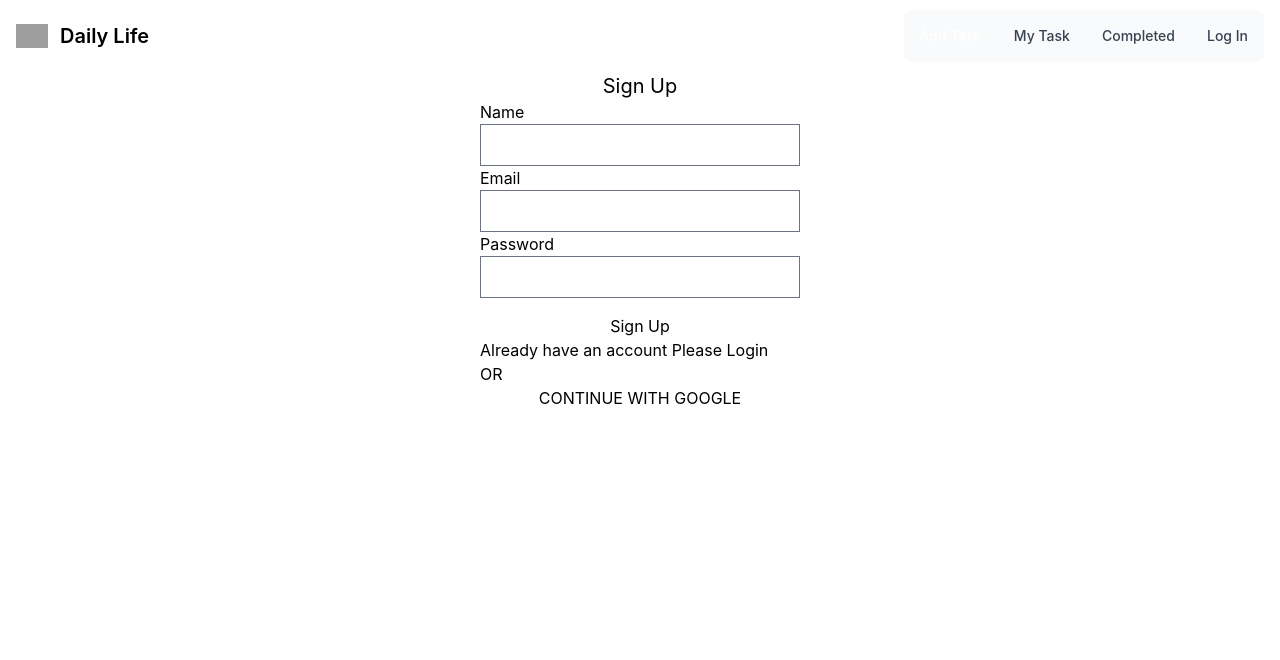
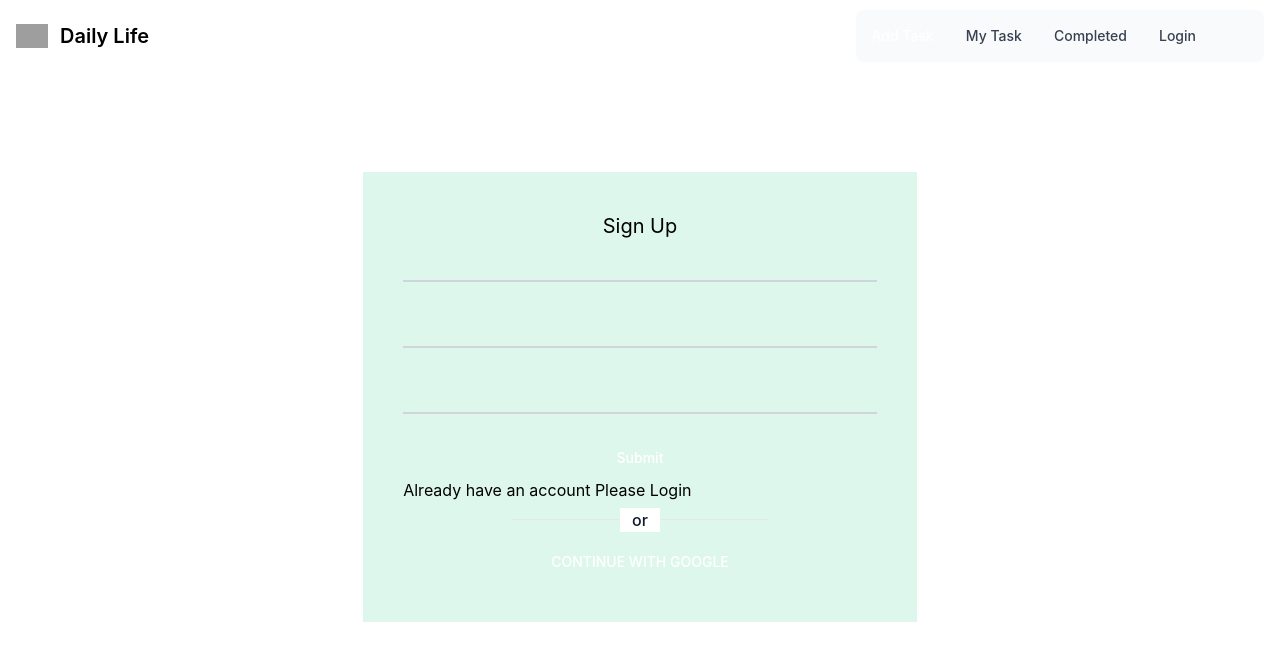
Before and after one commit to mdiibrahim/Daily-Life, a React (Create React App) app: page /signup in a window 1280 px wide. Shown: the top 660 px of the page. Built offline with nearby package versions, Linux system fonts and the light colour scheme; no server answers; grey boxes are pictures that could not be loaded.

Commit message:
login & signup done

```diff
--- a/public/index.html
+++ b/public/index.html
@@ -24,7 +24,8 @@
       work correctly both with client-side routing and a non-root public URL.
       Learn how to configure a non-root public URL by running `npm run build`.
     -->
-    <title>React App</title>
+    <title>Daily Life</title>
+
   </head>
   <body>
     <noscript>You need to enable JavaScript to run this app.</noscript>
--- a/src/Pages/AddTask/AddTask.js
+++ b/src/Pages/AddTask/AddTask.js
@@ -1,6 +1,8 @@
 import React from 'react';
+import useTitle from '../../hooks/useTitle';
 
 const AddTask = () => {
+    useTitle('Add Your Task __ Daily Life');
     return (
         <div>
 
--- a/src/Pages/CompletedTask/CompletedTask.js
+++ b/src/Pages/CompletedTask/CompletedTask.js
@@ -1,6 +1,8 @@
 import React from 'react';
+import useTitle from '../../hooks/useTitle';
 
 const CompletedTask = () => {
+    useTitle('Your Completed Task __ Daily Life');
     return (
         <div>
 
--- /dev/null
+++ b/src/Pages/Login/Login.css
@@ -0,0 +1,4 @@
+.login{
+    padding: 40px;
+    margin-top: 100px;
+}
--- a/src/Pages/Login/Login.js
+++ b/src/Pages/Login/Login.js
@@ -2,11 +2,13 @@ import React, { useContext, useState } from 'react';
 import { useForm } from 'react-hook-form';
 import { toast } from 'react-hot-toast';
 import { Link, useLocation, useNavigate } from 'react-router-dom';
-
+import useTitle from '../../hooks/useTitle';
+import './Login.css'
 import useToken from '../../hooks/useToken';
 import { AuthContext } from '../contexts/AuthProvider';
 
 const Login = () => {
+    useTitle('Login __ Daily Life');
     const { register, formState: { errors }, handleSubmit } = useForm();
     const { signIn, registerWithGoogle, setCreatedUserEmail, createdUserEmail } = useContext(AuthContext);
     const [loginError, setLoginError] = useState('');
@@ -68,37 +70,38 @@ const Login = () => {
 
     return (
         <div className='h-[800px] flex justify-center items-center'>
-            <div className='w-96 p-7'>
+            <div className='w-96 login rounded-lg  bg-green-100'>
                 <h2 className='text-xl text-center'>Login</h2>
                 <form onSubmit={handleSubmit(handleLogin)}>
-                    <div className="form-control w-full max-w-xs">
-                        <label className="label"> <span className="label-text">Email</span></label>
-                        <input type="text"
+                    <div className="relative z-0 mb-6 w-full  ">
+                        <input type="email" name="floating_email" id="floating_email"
                             {...register("email", {
                                 required: "Email Address is required"
-                            })}
-                            className="input input-bordered w-full max-w-xs" />
+                            })} className="block py-2.5 px-0 w-full text-sm text-gray-900 bg-transparent border-0 border-b-2 border-gray-300 appearance-none dark:text-white dark:border-gray-600 dark:focus:border-blue-500 focus:outline-none focus:ring-0 focus:border-blue-600 peer" required />
+
+                        <label for="floating_email" className="peer-focus:font-medium absolute text-sm text-gray-500 dark:text-gray-400 duration-300 transform -translate-y-6 scale-75 top-3 -z-10 origin-[0] peer-focus:left-0 peer-focus:text-blue-600 peer-focus:dark:text-blue-500 peer-placeholder-shown:scale-100 peer-placeholder-shown:translate-y-0 peer-focus:scale-75 peer-focus:-translate-y-6">Email address</label>
                         {errors.email && <p className='text-red-600'>{errors.email?.message}</p>}
                     </div>
-                    <div className="form-control w-full max-w-xs">
-                        <label className="label"> <span className="label-text">Password</span></label>
-                        <input type="password"
-                            {...register("password", {
-                                required: "Password is required",
-                                minLength: { value: 6, message: 'Password must be 6 characters or longer' }
-                            })}
-                            className="input input-bordered w-full max-w-xs" />
-                        <label className="label"> <span className="label-text">Forget Password?</span></label>
+                    <div className="relative z-0 mb-6 w-full">
+                        <input type="password" name="floating_password" id="floating_password" className="block py-2.5 px-0 w-full text-sm text-gray-900 bg-transparent border-0 border-b-2 border-gray-300 appearance-none dark:text-white dark:border-gray-600 dark:focus:border-blue-500 focus:outline-none focus:ring-0 focus:border-blue-600 peer" {...register("password", {
+                            required: "Password is required",
+                            minLength: { value: 6, message: 'Password must be 6 characters or longer' }
+                        })} required />
+                        <label for="floating_password" className="peer-focus:font-medium absolute text-sm text-gray-500 dark:text-gray-400 duration-300 transform -translate-y-6 scale-75 top-3 -z-10 origin-[0] peer-focus:left-0 peer-focus:text-blue-600 peer-focus:dark:text-blue-500 peer-placeholder-shown:scale-100 peer-placeholder-shown:translate-y-0 peer-focus:scale-75 peer-focus:-translate-y-6">Password</label>
                         {errors.password && <p className='text-red-600'>{errors.password?.message}</p>}
                     </div>
-                    <input className='btn btn-accent w-full' value="Login" type="submit" />
+
+                    <button type="submit" className="text-white bg-blue-700 hover:bg-blue-800 focus:ring-4 focus:outline-none focus:ring-blue-300 font-medium rounded-lg text-sm w-full sm:w-auto px-5 py-2.5 text-center dark:bg-blue-600 dark:hover:bg-blue-700 dark:focus:ring-blue-800">Submit</button>
                     <div>
                         {loginError && <p className='text-red-600'>{loginError}</p>}
                     </div>
                 </form>
                 <p>New User? <Link className='text-secondary' to="/signup">Create new Account</Link></p>
-                <div className="divider">OR</div>
-                <button className='btn btn-outline w-full' onClick={handleLogInWithGoogle}>CONTINUE WITH GOOGLE</button>
+                <div className="inline-flex justify-center items-center w-full ">
+                    <hr className="my-8 w-64 h-px bg-gray-200 border-0 dark:bg-gray-700" />
+                    <span className="absolute left-1/2 px-3 font-medium text-gray-900 bg-white -translate-x-1/2 dark:text-white dark:bg-gray-900">or</span>
+                </div>
+                <button className="mt-4 text-white bg-blue-700 hover:bg-blue-800 focus:ring-4 focus:outline-none focus:ring-blue-300 font-medium rounded-lg text-sm w-full sm:w-auto px-5 py-2.5 text-center dark:bg-blue-600 dark:hover:bg-blue-700 dark:focus:ring-blue-800" onClick={handleLogInWithGoogle}>CONTINUE WITH GOOGLE</button>
             </div>
         </div>
     );
--- a/src/Pages/MyTask/MyTask.js
+++ b/src/Pages/MyTask/MyTask.js
@@ -1,6 +1,8 @@
 import React from 'react';
+import useTitle from '../../hooks/useTitle';
 
 const MyTask = () => {
+    useTitle('Check Your Task __ Daily Life');
     return (
         <div>
 
--- a/src/Pages/Shared/Header/Header.js
+++ b/src/Pages/Shared/Header/Header.js
@@ -1,7 +1,33 @@
-import React from 'react';
+import React, { useContext } from 'react';
 import { Link } from 'react-router-dom';
+import { AuthContext } from '../../contexts/AuthProvider';
+import demo from '../../../assets/images/profile.jpg';
+const Header = () => {
+  const { user, logOut } = useContext(AuthContext);
+  const handleLogOut = () => {
+    logOut()
+        .then(() => { })
+        .catch(err => console.log(err));
+}
+  const menuItems = <React.Fragment>
 
-const Header = () => {
+
+  {
+      user?.uid ?
+      <>
+
+          <li className="block py-2 pl-3 pr-4 text-gray-700 rounded hover:bg-gray-100 md:hover:bg-transparent md:border-0 md:hover:text-blue-700 md:p-0 dark:text-gray-400 md:dark:hover:text-white dark:hover:bg-gray-700 dark:hover:text-white md:dark:hover:bg-transparent"><button onClick={handleLogOut}>Sign out</button></li>
+          <div data-tip={user.displayName} className='tooltip justify-center  tooltip-accent tooltip-bottom' >
+              <img src={user?.photoURL ? user.photoURL : demo} alt="" className='rounded-full w-14 mt-2' />
+          </div>
+      </>
+      :
+      <>
+          <li className="block py-2 pl-3 pr-4 text-gray-700 rounded hover:bg-gray-100 md:hover:bg-transparent md:border-0 md:hover:text-blue-700 md:p-0 dark:text-gray-400 md:dark:hover:text-white dark:hover:bg-gray-700 dark:hover:text-white md:dark:hover:bg-transparent"><Link to="/login">Login</Link></li>
+
+      </>
+  }
+</React.Fragment>
   return (
     <div>
       <nav className="bg-white border-gray-200 px-2 sm:px-4 py-2.5 rounded dark:bg-gray-900">
@@ -14,21 +40,7 @@ const Header = () => {
             <svg className="w-6 h-6" aria-hidden="true" fill="currentColor" viewBox="0 0 20 20" xmlns="http://www.w3.org/2000/svg"><path fillRule="evenodd" d="M3 5a1 1 0 011-1h12a1 1 0 110 2H4a1 1 0 01-1-1zM3 10a1 1 0 011-1h12a1 1 0 110 2H4a1 1 0 01-1-1zM3 15a1 1 0 011-1h12a1 1 0 110 2H4a1 1 0 01-1-1z" clipRule="evenodd"></path></svg>
           </button>
           <div className=" w-full md:hidden" id="navbar-default" >
-      <ul className="flex flex-col p-4 mt-4 border border-gray-100 rounded-lg bg-gray-50 md:flex-row md:space-x-8 md:mt-0 md:text-sm md:font-medium md:border-0 md:bg-white dark:bg-gray-800 md:dark:bg-gray-900 dark:border-gray-700">
-        <li>
-          <Link to="/" className="block py-2 pl-3 pr-4 text-white bg-blue-700 rounded md:bg-transparent md:text-blue-700 md:p-0 dark:text-white" aria-current="page">Add Task</Link>
-        </li>
-        <li>
-          <Link to="/" className="block py-2 pl-3 pr-4 text-gray-700 rounded hover:bg-gray-100 md:hover:bg-transparent md:border-0 md:hover:text-blue-700 md:p-0 dark:text-gray-400 md:dark:hover:text-white dark:hover:bg-gray-700 dark:hover:text-white md:dark:hover:bg-transparent">My Task</Link>
-        </li>
-        <li>
-          <Link to="/" className="block py-2 pl-3 pr-4 text-gray-700 rounded hover:bg-gray-100 md:hover:bg-transparent md:border-0 md:hover:text-blue-700 md:p-0 dark:text-gray-400 md:dark:hover:text-white dark:hover:bg-gray-700 dark:hover:text-white md:dark:hover:bg-transparent">Completed</Link>
-        </li>
-        <li>
-          <Link to="/" className="block py-2 pl-3 pr-4 text-gray-700 rounded hover:bg-gray-100 md:hover:bg-transparent md:border-0 md:hover:text-blue-700 md:p-0 dark:text-gray-400 md:dark:hover:text-white dark:hover:bg-gray-700 dark:hover:text-white md:dark:hover:bg-transparent">Log In</Link>
-        </li>
 
-      </ul>
           </div>
           <div className="hidden w-full md:block md:w-auto" >
             <ul className="flex flex-col p-4 mt-4 border border-gray-100 rounded-lg bg-gray-50 md:flex-row md:space-x-8 md:mt-0 md:text-sm md:font-medium md:border-0 md:bg-white dark:bg-gray-800 md:dark:bg-gray-900 dark:border-gray-700">
@@ -41,14 +53,17 @@ const Header = () => {
               <li>
                 <Link to="/completed-task" className="block py-2 pl-3 pr-4 text-gray-700 rounded hover:bg-gray-100 md:hover:bg-transparent md:border-0 md:hover:text-blue-700 md:p-0 dark:text-gray-400 md:dark:hover:text-white dark:hover:bg-gray-700 dark:hover:text-white md:dark:hover:bg-transparent">Completed</Link>
               </li>
-        <li>
-          <Link to="/login" className="block py-2 pl-3 pr-4 text-gray-700 rounded hover:bg-gray-100 md:hover:bg-transparent md:border-0 md:hover:text-blue-700 md:p-0 dark:text-gray-400 md:dark:hover:text-white dark:hover:bg-gray-700 dark:hover:text-white md:dark:hover:bg-transparent">Log In</Link>
-        </li>
 
+              { menuItems}
+              <button id="theme-toggle" type="button" className="text-gray-500 dark:text-gray-400 hover:bg-gray-100 dark:hover:bg-gray-700 focus:outline-none focus:ring-4 focus:ring-gray-200 dark:focus:ring-gray-700 rounded-lg text-sm p-2.5">
+                <svg id="theme-toggle-dark-icon" className="hidden w-5 h-5" fill="currentColor" viewBox="0 0 20 20" xmlns="http://www.w3.org/2000/svg"><path d="M17.293 13.293A8 8 0 016.707 2.707a8.001 8.001 0 1010.586 10.586z"></path></svg>
+                <svg id="theme-toggle-light-icon" className="hidden w-5 h-5" fill="currentColor" viewBox="0 0 20 20" xmlns="http://www.w3.org/2000/svg"><path d="M10 2a1 1 0 011 1v1a1 1 0 11-2 0V3a1 1 0 011-1zm4 8a4 4 0 11-8 0 4 4 0 018 0zm-.464 4.95l.707.707a1 1 0 001.414-1.414l-.707-.707a1 1 0 00-1.414 1.414zm2.12-10.607a1 1 0 010 1.414l-.706.707a1 1 0 11-1.414-1.414l.707-.707a1 1 0 011.414 0zM17 11a1 1 0 100-2h-1a1 1 0 100 2h1zm-7 4a1 1 0 011 1v1a1 1 0 11-2 0v-1a1 1 0 011-1zM5.05 6.464A1 1 0 106.465 5.05l-.708-.707a1 1 0 00-1.414 1.414l.707.707zm1.414 8.486l-.707.707a1 1 0 01-1.414-1.414l.707-.707a1 1 0 011.414 1.414zM4 11a1 1 0 100-2H3a1 1 0 000 2h1z" fillRule="evenodd" clipRule="evenodd"></path></svg>
+              </button>
             </ul>
           </div>
         </div>
       </nav>
+
     </div>
   );
 };
--- a/src/Pages/SignUp/SignUp.js
+++ b/src/Pages/SignUp/SignUp.js
@@ -2,11 +2,13 @@ import React, { useContext, useState } from 'react';
 import { useForm } from 'react-hook-form';
 import toast from 'react-hot-toast';
 import { Link, useNavigate } from 'react-router-dom';
+import useTitle from '../../hooks/useTitle';
 
 import useToken from '../../hooks/useToken';
 import { AuthContext } from '../contexts/AuthProvider';
 
 const SignUp = () => {
+    useTitle('Signup __ Daily Life');
     const { register, handleSubmit, formState: { errors } } = useForm();
     const { createUser, updateUser, registerWithGoogle, setCreatedUserEmail, createdUserEmail } = useContext(AuthContext);
     const [signUpError, setSignUPError] = useState('');
@@ -73,41 +75,54 @@ const SignUp = () => {
 
     return (
         <div className='h-[800px] flex justify-center items-center'>
-            <div className='w-96 p-7'>
+            <div className='w-96 login bg-green-100'>
                 <h2 className='text-xl text-center'>Sign Up</h2>
                 <form onSubmit={handleSubmit(handleSignUp)}>
-                    <div className="form-control w-full max-w-xs">
-                        <label className="label"> <span className="label-text">Name</span></label>
-                        <input type="text" {...register("name", {
-                            required: "Name is Required"
-                        })} className="input input-bordered w-full max-w-xs" />
+                    <div className="relative z-0 mb-6 w-full  ">
+                        <input type="text" name="floating_name" id="floating_name"
+                            {...register("name", {
+                                required: "Name is Required"
+                            })} className="block py-2.5 px-0 w-full text-sm text-gray-900 bg-transparent border-0 border-b-2 border-gray-300 appearance-none dark:text-white dark:border-gray-600 dark:focus:border-blue-500 focus:outline-none focus:ring-0 focus:border-blue-600 peer" required />
+
+                        <label for="floating_email" className="peer-focus:font-medium absolute text-sm text-gray-500 dark:text-gray-400 duration-300 transform -translate-y-6 scale-75 top-3 -z-10 origin-[0] peer-focus:left-0 peer-focus:text-blue-600 peer-focus:dark:text-blue-500 peer-placeholder-shown:scale-100 peer-placeholder-shown:translate-y-0 peer-focus:scale-75 peer-focus:-translate-y-6">Your Name</label>
                         {errors.name && <p className='text-red-500'>{errors.name.message}</p>}
                     </div>
-                    <div className="form-control w-full max-w-xs">
-                        <label className="label"> <span className="label-text">Email</span></label>
-                        <input type="email" {...register("email", {
-                            required: "Email is Required"
-                        })} className="input input-bordered w-full max-w-xs" />
-                        {errors.email && <p className='text-red-500'>{errors.email.message}</p>}
+
+                    <div className="relative z-0 mb-6 w-full  ">
+                        <input type="email" name="floating_email" id="floating_email"
+                            {...register("email", {
+                                required: "Email Address is required"
+                            })} className="block py-2.5 px-0 w-full text-sm text-gray-900 bg-transparent border-0 border-b-2 border-gray-300 appearance-none dark:text-white dark:border-gray-600 dark:focus:border-blue-500 focus:outline-none focus:ring-0 focus:border-blue-600 peer" required />
+
+                        <label for="floating_email" className="peer-focus:font-medium absolute text-sm text-gray-500 dark:text-gray-400 duration-300 transform -translate-y-6 scale-75 top-3 -z-10 origin-[0] peer-focus:left-0 peer-focus:text-blue-600 peer-focus:dark:text-blue-500 peer-placeholder-shown:scale-100 peer-placeholder-shown:translate-y-0 peer-focus:scale-75 peer-focus:-translate-y-6">Email address</label>
+                        {errors.email && <p className='text-red-600'>{errors.email?.message}</p>}
                     </div>
-                    <div className="form-control w-full max-w-xs">
-                        <label className="label"> <span className="label-text">Password</span></label>
-                        <input type="password" {...register("password", {
+                    <div className="relative z-0 mb-6 w-full">
+                        <input type="password" name="floating_password" id="floating_password" className="block py-2.5 px-0 w-full text-sm text-gray-900 bg-transparent border-0 border-b-2 border-gray-300 appearance-none dark:text-white dark:border-gray-600 dark:focus:border-blue-500 focus:outline-none focus:ring-0 focus:border-blue-600 peer"  {...register("password", {
                             required: "Password is required",
                             minLength: { value: 10, message: "Password must be 10 characters long" },
                             pattern: { value: /(?=.*[A-Z])(?=.*[!@#$&*])(?=.*[0-9])/, message: 'Password must have uppercase, number and special characters' }
-                        })} className="input input-bordered w-full max-w-xs" />
-                        {errors.password && <p className='text-red-500'>{errors.password.message}</p>}
+                        })}
+                            required />
+                        <label for="floating_password" className="peer-focus:font-medium absolute text-sm text-gray-500 dark:text-gray-400 duration-300 transform -translate-y-6 scale-75 top-3 -z-10 origin-[0] peer-focus:left-0 peer-focus:text-blue-600 peer-focus:dark:text-blue-500 peer-placeholder-shown:scale-100 peer-placeholder-shown:translate-y-0 peer-focus:scale-75 peer-focus:-translate-y-6">Password</label>
+                        {errors.password && <p className='text-red-600'>{errors.password?.message}</p>}
                     </div>
-                    <input className='btn btn-accent w-full mt-4' value="Sign Up" type="submit" />
+
+                    <button type="submit" className="text-white bg-blue-700 hover:bg-blue-800 focus:ring-4 focus:outline-none focus:ring-blue-300 font-medium rounded-lg text-sm w-full sm:w-auto px-5 py-2.5 text-center dark:bg-blue-600 dark:hover:bg-blue-700 dark:focus:ring-blue-800">Submit</button>
                     {signUpError && <p className='text-red-600'>{signUpError}</p>}
                 </form>
                 <p>Already have an account <Link className='text-secondary' to="/login">Please Login</Link></p>
-                <div className="divider">OR</div>
-                <button className='btn btn-outline w-full' onClick={handleLogInWithGoogle}>CONTINUE WITH GOOGLE</button>
+                <div className="inline-flex justify-center items-center w-full ">
+                    <hr className="my-8 w-64 h-px bg-gray-200 border-0 dark:bg-gray-700" />
+                    <span className="absolute left-1/2 px-3 font-medium text-gray-900 bg-white -translate-x-1/2 dark:text-white dark:bg-gray-900">or</span>
+                </div>
+                <button className="mt-4 text-white bg-blue-700 hover:bg-blue-800 focus:ring-4 focus:outline-none focus:ring-blue-300 font-medium rounded-lg text-sm w-full sm:w-auto px-5 py-2.5 text-center dark:bg-blue-600 dark:hover:bg-blue-700 dark:focus:ring-blue-800" onClick={handleLogInWithGoogle}>CONTINUE WITH GOOGLE</button>
 
             </div>
+
         </div>
+
+
     );
 };
 
```
Also changed, not shown: 1 other file (tests, documents, lock files or other folders). Lines whose indentation alone changed are shown as unchanged.
